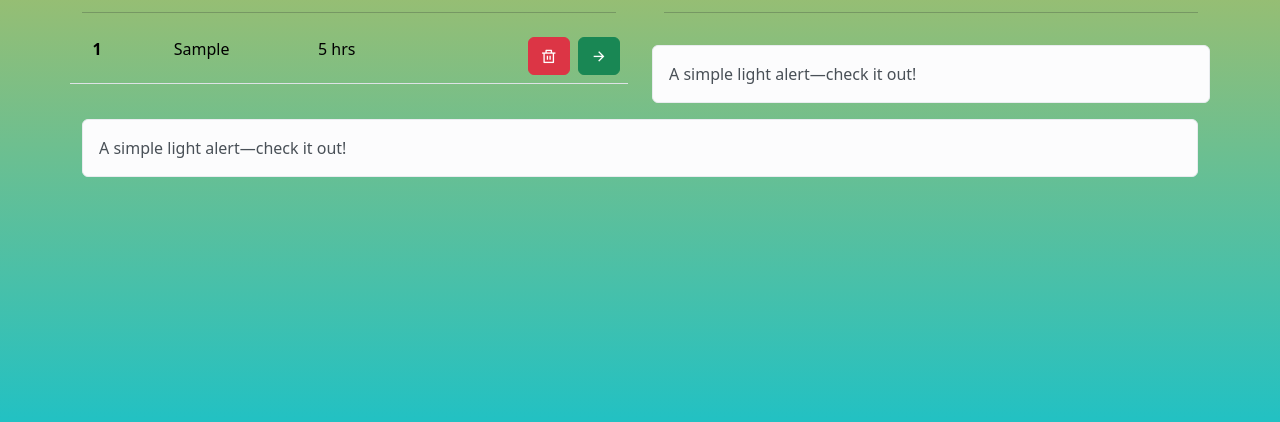
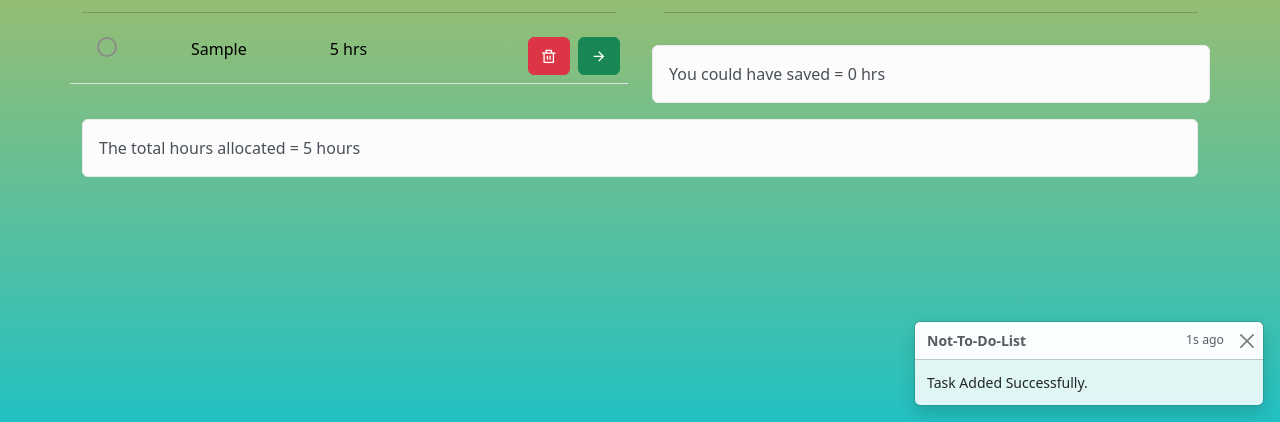
Before and after one commit to prashrijan/ntdl, a plain HTML site: page index.html in a window 1280 px wide. Both pictures are taken after typing "Sample", "5" into the empty fields and a click on the button "Add task". Shown: the part 378-800 px from the top of the page. Drawn offline with nearby package versions, Linux system fonts and the light colour scheme.

Commit message:
not to do list project v1 completed

```diff
--- a/index.html
+++ b/index.html
@@ -97,26 +97,12 @@
             <!-- bad list table row -->
             <div class="row">
               <table class="table table-hover text-center">
-                <tbody id="bad-list">
-                  <!-- <tr>
-                    <th scope="row">1</th>
-                    <td>Mark</td>
-                    <td>Otto</td>
-                    <td class="text-end">
-                      <button type="button" class="btn btn-warning me-1">
-                        <i class="ri-arrow-left-line"></i>
-                      </button>
-                      <button type="button" class="btn btn-danger">
-                        <i class="ri-delete-bin-line"></i>
-                      </button>
-                    </td>
-                  </tr> -->
-                </tbody>
+                <tbody id="bad-list"></tbody>
               </table>
             </div>
             <div class="row">
-              <div class="alert alert-light" role="alert">
-                A simple light alert—check it out!
+              <div class="alert alert-light bad-alert" role="alert">
+                You could have saved = <span id="badHours">0</span> hrs
               </div>
             </div>
           </div>
@@ -125,9 +111,34 @@
         <!-- total time -->
         <div class="row h-25">
           <div class="col">
-            <div class="alert alert-light" role="alert">
-              A simple light alert—check it out!
+            <div class="alert alert-light good-alert" role="alert">
+              The total hours allocated = <span id="totalHours">0</span> hours
             </div>
+          </div>
+        </div>
+      </div>
+
+      <div class="toast-container position-fixed bottom-0 end-0 p-3">
+        <div
+          id="liveToast"
+          class="toast"
+          role="alert"
+          aria-live="assertive"
+          aria-atomic="true"
+        >
+          <div class="toast-header">
+            <!-- <img src="..." class="rounded me-2" alt="..." /> -->
+            <strong class="me-auto">Not-To-Do-List</strong>
+            <small>1s ago</small>
+            <button
+              type="button"
+              class="btn-close"
+              data-bs-dismiss="toast"
+              aria-label="Close"
+            ></button>
+          </div>
+          <div class="toast-body">
+            <span id="toastMessage"></span>
           </div>
         </div>
       </div>
--- a/script.js
+++ b/script.js
@@ -4,12 +4,19 @@ const addButton = document.querySelector("#button");
 const entryListTable = document.querySelector("#good-list");
 const badListTable = document.querySelector("#bad-list");
 const errorMessage = document.querySelector(".error-msg");
+const totalHours = document.querySelector("#totalHours");
+const badHours = document.querySelector("#badHours");
+const toastLiveExample = document.getElementById("liveToast");
+const toastMessage = document.getElementById("toastMessage");
+const toastBootstrap = bootstrap.Toast.getOrCreateInstance(toastLiveExample);
 
 errorMessage.classList.add("d-none");
 
+const weeklyHours = 24 * 7;
+
 let tasksList = [];
 
-addButton.addEventListener("click", () => {
+const getAndDisplayList = () => {
   let task = taskField.value;
   let hour = hourField.value;
 
@@ -25,12 +32,18 @@ addButton.addEventListener("click", () => {
     isBad: false,
   };
 
+  if (parseInt(taskData.hour) + calculateTotalHours() > weeklyHours) {
+    alert(`Weekly Hours Exceeded`);
+    return;
+  }
+
   tasksList.push(taskData);
+
   createTableRow();
 
   taskField.value = "";
   hourField.value = "";
-});
+};
 
 // rerender the table row each time
 const createTableRow = () => {
@@ -40,12 +53,13 @@ const createTableRow = () => {
   errorMessage.classList.add("d-none");
   errorMessage.classList.remove("d-block");
 
-  tasksList.forEach(({ id, task, hour, isBad }, index) => {
+  tasksList.forEach(({ id, task, hour, isBad }) => {
     let goodTr = document.createElement("tr");
+    goodTr.classList.add("tr-row");
     goodTr.innerHTML = `
-        <th scope="row">${index + 1}</th>
-        <td>${task}</td>
-        <td>${hour} hrs</td>
+    <th scope="row"><input type="checkbox" onclick="toggleLineThrough(this)"></th>
+    <td id="task">${task}</td>
+    <td id="task">${hour} hrs</td>
     <td class="text-end">
     <button type="button" class="btn btn-danger me-1"
     onclick="deleteTask(${id})"
@@ -59,10 +73,11 @@ const createTableRow = () => {
     `;
 
     let badTr = document.createElement("tr");
+
     badTr.innerHTML = `
-      <th scope="row">${index + 1}</th>
-        <td>${task}</td>
-        <td>${hour} hrs</td>
+    <th scope="row"><input type="checkbox" onclick="toggleLineThrough(this)"></th>
+    <td id="task">${task}</td>
+    <td id="task">${hour} hrs</td>
     <td class="text-end">
     <button type="button" class="btn btn-warning"
     onclick="toggleTaskType(${id})">
@@ -76,13 +91,16 @@ const createTableRow = () => {
     </td>
 
     `;
-
     if (!isBad) {
       entryListTable.appendChild(goodTr);
     } else {
       badListTable.appendChild(badTr);
     }
   });
+
+  totalHours.innerText = calculateTotalHours();
+
+  badHours.innerText = calculateBadHours();
 };
 
 // convert the task type
@@ -98,3 +116,48 @@ const deleteTask = (id) => {
   tasksList = tasksList.filter((task) => task.id !== id);
   createTableRow();
 };
+
+const toggleLineThrough = (checkbox) => {
+  const row = checkbox.closest("tr");
+
+  row.querySelectorAll("#task").forEach((item) => {
+    item.style.textDecoration = checkbox.checked ? "line-through" : "none";
+  });
+};
+
+const calculateTotalHours = () => {
+  let totalHour = tasksList.reduce((acc, item) => {
+    return acc + parseInt(item.hour);
+  }, 0);
+  return totalHour;
+};
+
+const calculateBadHours = () => {
+  let badHour = tasksList.reduce((acc, item) => {
+    if (item.isBad) {
+      return acc + parseInt(item.hour);
+    } else {
+      return acc;
+    }
+  }, 0);
+
+  return badHour;
+};
+
+addButton.addEventListener("click", getAndDisplayList);
+
+addButton.addEventListener("click", () => {
+  if (tasksList.length) {
+    toastMessage.innerText = "Task Added Successfully.";
+    toastBootstrap.show();
+  } else {
+    toastMessage.innerText = "Please Enter a task.";
+    toastBootstrap.show();
+  }
+});
+
+window.addEventListener("keydown", (e) => {
+  if (e.code === "Enter") {
+    getAndDisplayList();
+  }
+});
--- a/styles.css
+++ b/styles.css
@@ -11,7 +11,7 @@ body {
 }
 
 .wrapper {
-  height: 100svh;
+  min-height: 100svh;
   background: rgb(34, 193, 195);
   background: linear-gradient(
     0deg,
@@ -29,3 +29,25 @@ input::-webkit-inner-spin-button {
   -webkit-appearance: none;
   margin: 0;
 }
+
+input[type="checkbox"] {
+  box-sizing: border-box;
+  width: 20px;
+  height: 20px;
+  border-radius: 50%;
+  padding: 1px;
+  border: 2px solid #8b8c89;
+  appearance: none;
+  background-color: transparent;
+  outline: none;
+  transition: outline 0.1s;
+}
+
+input[type="checkbox"]:checked {
+  background-size: cover;
+  padding: 2px;
+}
+
+input[type="checkbox"]:not(:disabled):checked {
+  background-color: #198754;
+}
```
Lines whose indentation alone changed are shown as unchanged.
